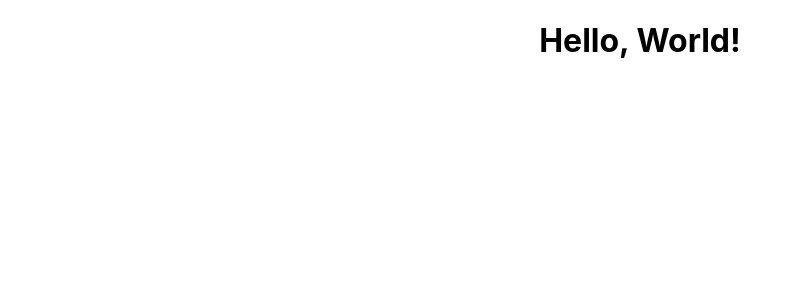
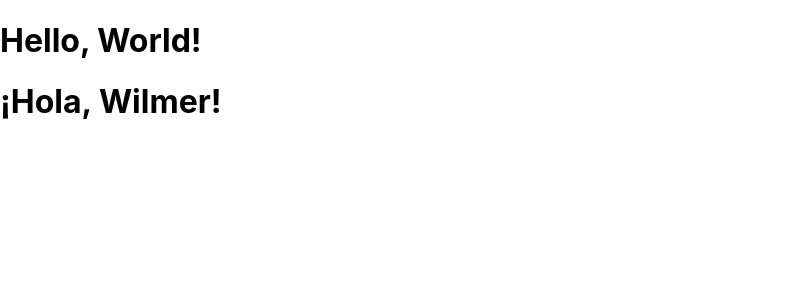
Before and after one commit to SalazarWilmer/EjerciciosDevelhope, a React (Create React App) app in the folder REACT-WILMER/JSX-react/react-1-5/: page / in a window 1280 px wide. Shown: the top 300 px of the page, without its empty margins (0-799 px from the left). Built offline with nearby package versions, Linux system fonts and the light colour scheme.

Commit message:
Ejercicio JSX 2

```diff
--- a/REACT-WILMER/JSX-react/react-1-5/src/App.js
+++ b/REACT-WILMER/JSX-react/react-1-5/src/App.js
@@ -4,11 +4,17 @@ import './App.css';
 function App() {
 
   const hello = <h1>Hello, World!</h1>;
+  const diHola = (name) => {
+    return <h1>¡Hola, {name}!</h1>;
+  };
+
+  const hi = diHola('Wilmer');
+
   return (
-    <div className="App">
+    <div >
 
         {hello}
-
+        {hi}
 
     </div>
   );
```
